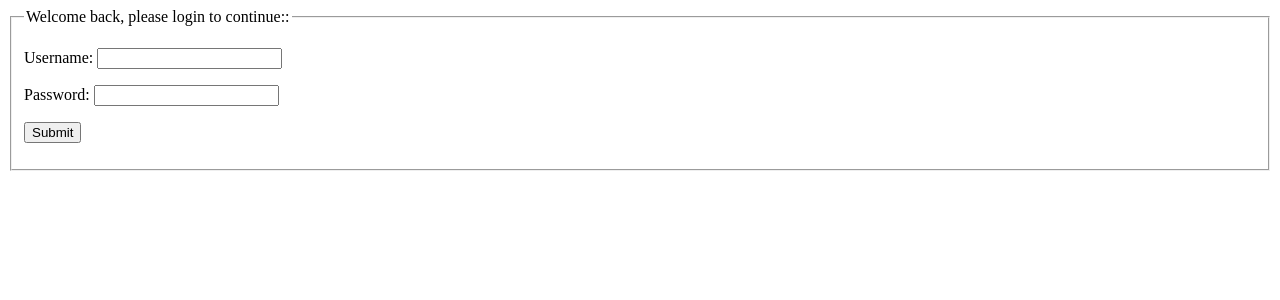
After one commit to reessm01/backend-recipe-box, a Django app: page /login in a window 1280 px wide. The commit adds this page. Shown: the top 300 px of the page. Run offline with Django 3.2, Linux system fonts and the light colour scheme.

Commit message:
login & register functionality working

```diff
--- a/recipebox/forms.py
+++ b/recipebox/forms.py
@@ -1,11 +1,23 @@
 from recipebox.models import Author, Recipe
+from django.contrib.auth.models import User
 from django import forms
 
 class AuthorForm(forms.Form):
-    name = forms.CharField()
+    first_name = forms.CharField()
+    last_name = forms.CharField()
     bio = forms.CharField(widget=forms.Textarea(attrs={"rows":5, "cols":20}))
 
 class RecipeForm(forms.ModelForm):
     class Meta:
         model = Recipe
         fields = ['title', 'description', 'time_rq', 'instructions', 'author']
+
+class RegisterForm(forms.Form):
+    username = forms.CharField(max_length=50)
+    first_name = forms.CharField(max_length=30)
+    last_name = forms.CharField(max_length=30)
+    password = forms.CharField(widget=forms.PasswordInput)
+
+class LoginForm(forms.Form):
+    username = forms.CharField(max_length=50)
+    password = forms.CharField(widget=forms.PasswordInput)
--- a/recipebox/models.py
+++ b/recipebox/models.py
@@ -1,7 +1,10 @@
 from django.db import models
+from django.contrib.auth.models import User
 
 class Author(models.Model):
-    name = models.CharField(max_length=30)
+    user = models.OneToOneField(User, on_delete=models.CASCADE)
+    first_name = models.CharField(max_length=30)
+    last_name = models.CharField(max_length=30)
     bio = models.TextField()
 
     def __str__(self):
--- /dev/null
+++ b/recipebox/templates/general_form.html
@@ -0,0 +1,11 @@
+<div>
+    <fieldset>
+      <legend>{{ title }}:</legend>
+      <form action="" method="post">
+        {% csrf_token %}
+        {{ form.as_p }}
+        <button type="submit">Submit</button>
+      </form>
+      {{ message }}
+    </fieldset>
+  </div>
--- a/recipebox/templates/index.html
+++ b/recipebox/templates/index.html
@@ -6,4 +6,5 @@
     <p>{{recipe.description}} (time required: {{recipe.time_rq}} min.)</p>
     <a href="/author/?id={{ recipe.author.id }}">Author: {{recipe.author}}</a>
 {% endfor %}
+    <p>The logged in user is: {{ request.user }}</p>
 </div>
--- a/recipebox/urls.py
+++ b/recipebox/urls.py
@@ -28,5 +28,7 @@ urlpatterns = [
     path('author/', author, name='id'),
     path('recipe/', recipe, name='id'),
     path('addrecipe', addrecipe),
-    path('addauthor', addauthor)
+    path('addauthor', addauthor),
+    path('register', register, name='register'),
+    path('login', login_view, name='login_view')
 ]
--- a/recipebox/views.py
+++ b/recipebox/views.py
@@ -1,8 +1,9 @@
 from django.shortcuts import render, HttpResponseRedirect, reverse
+from django.contrib.auth import authenticate, login
 
-from recipebox.models import Recipe, Author
+from recipebox.models import *
 
-from recipebox.forms import RecipeForm, AuthorForm
+from recipebox.forms import *
 
 def index(request, *args, **kwargs):
     page = 'index.html'
@@ -10,6 +11,46 @@ def index(request, *args, **kwargs):
     recipes = Recipe.objects.all()
 
     return render(request, page, {'recipes': recipes})
+
+def register(request, *args, **kwargs):
+    if request.method == 'GET':
+        page = 'general_form.html'
+        title = 'We are excited you are interested in joining:'
+        form = RegisterForm()
+        return render(request, page, {'form': form, 'title': title})
+    else:
+        form = RegisterForm(request.POST)
+        if User.objects.filter(username=request.POST['username']).count() == 0 and form.is_valid():
+            data = form.cleaned_data
+            u = User.objects.create_user(
+                username=data['username'],
+                password=data['password']
+            )
+            Author.objects.create(
+                user=u,
+                first_name=data['first_name'],
+                last_name=data['last_name'],
+            )
+            login(request, u)
+            return HttpResponseRedirect(reverse('homepage'))
+
+def login_view(request, *args, **kwargs):
+    if request.method == 'GET':
+        title = 'Welcome back, please login to continue:'
+        page = 'general_form.html'
+        form = LoginForm()
+        return render(request, page, {'form': form, 'title': title})
+
+    else:
+        form = LoginForm(request.POST)
+        if form.is_valid():
+            data = form.cleaned_data
+            u = authenticate(username=data['username'], password=data['password'])
+            if u is not None:
+                login(request, u)
+            else:
+                return HttpResponseRedirect(reverse('login'))
+            return HttpResponseRedirect(reverse('homepage'))
 
 def author(request, *args, **kwargs):
     page = 'author.html'
```
Also changed, not shown: db.sqlite3, recipebox/migrations/0001_initial.py.
